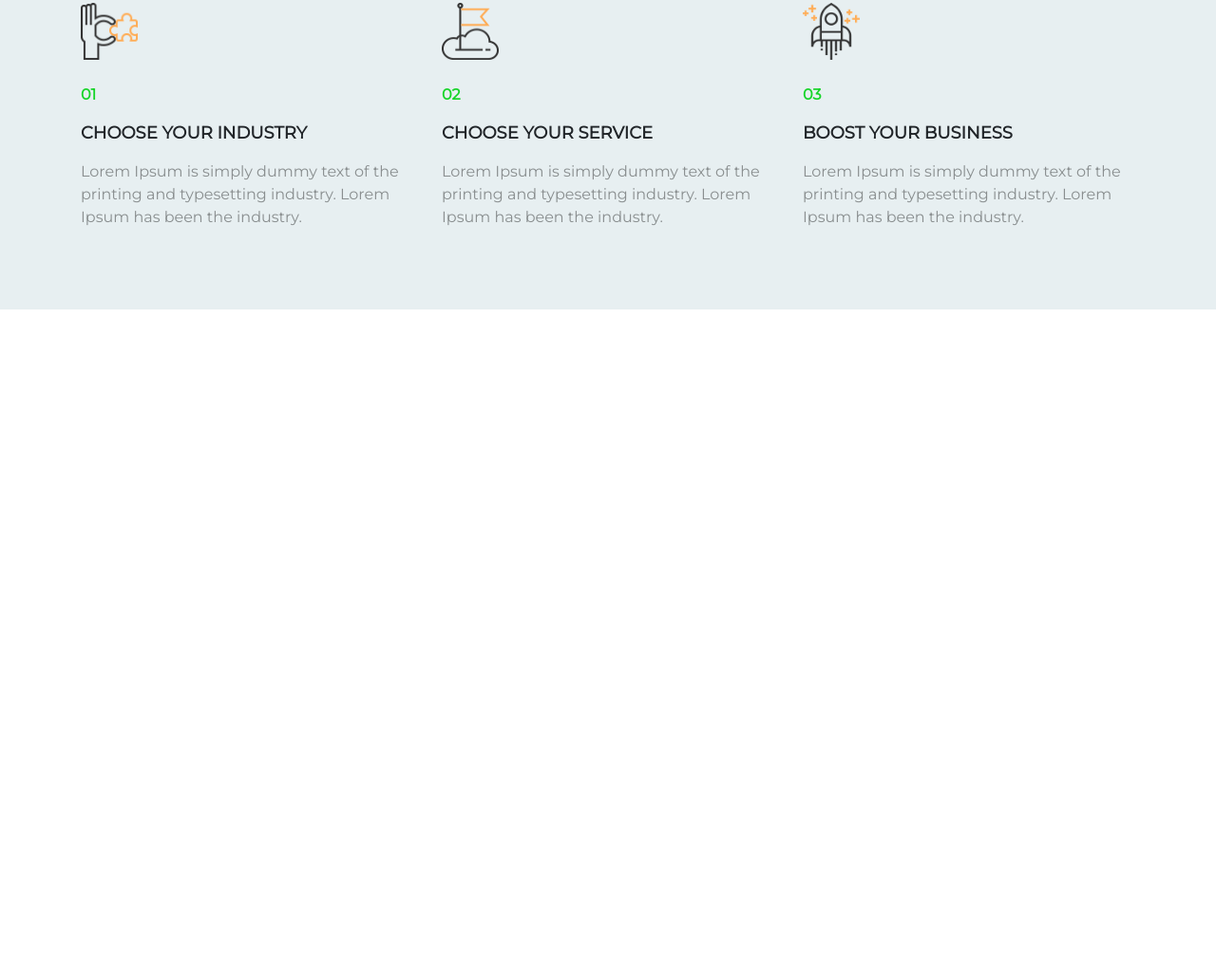
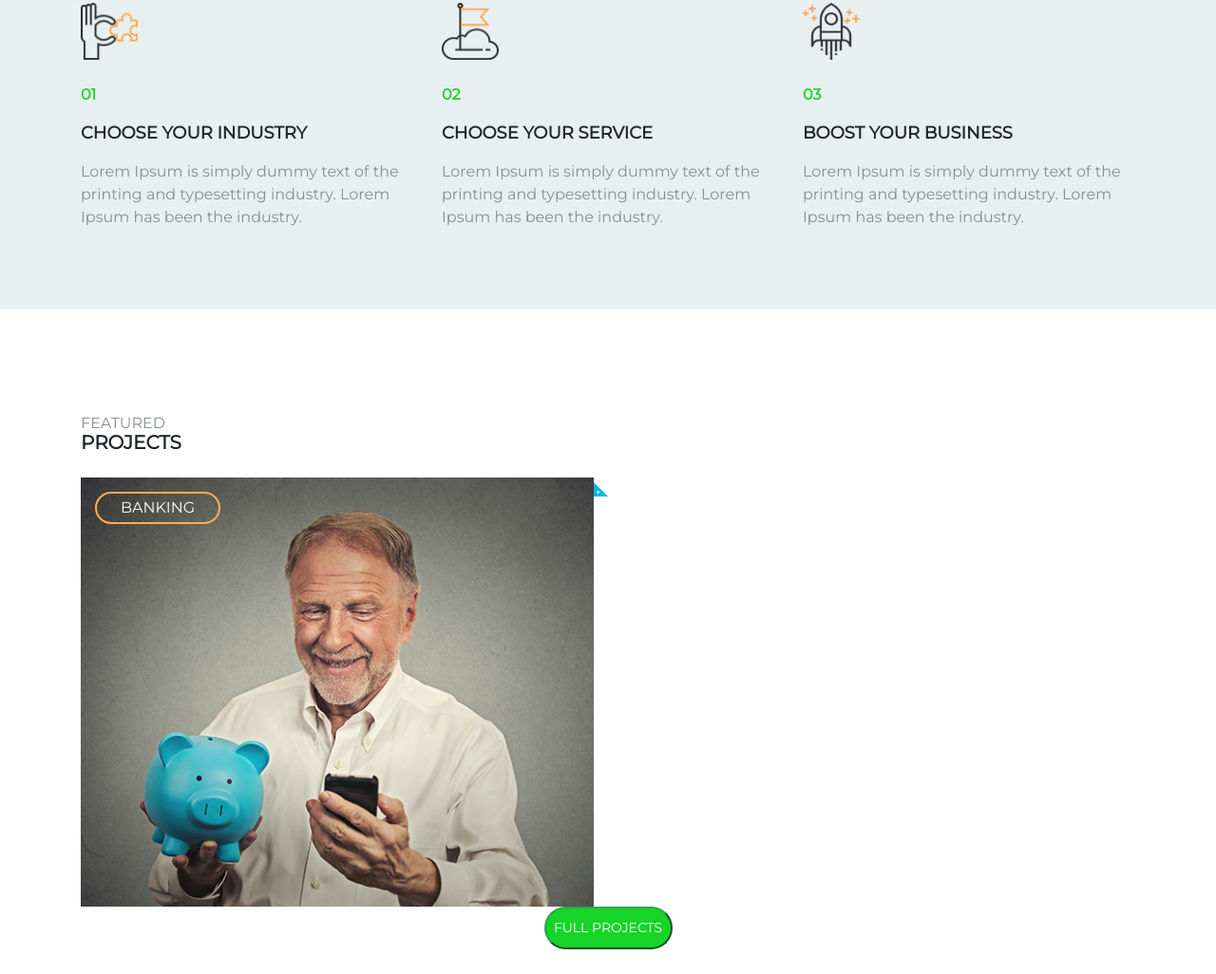
Before and after one commit to yakovina/consult_plus-1, a plain HTML site: page home/index.html in a window 1280 px wide. Shown: the part 1332-2358 px from the top of the page at 95% size. Before the commit the page ends 1658 px from the top, so only its background shows below. Drawn offline with nearby package versions, Linux system fonts and the light colour scheme.

Commit message:
started to build projects section

```diff
--- a/home/index.html
+++ b/home/index.html
@@ -81,7 +81,7 @@
                     <div class=about-us_description>About Us</div>
                     <div class="about-us__text">Lorem Ipsum is simply dummy text of the printing and typesetting industry. Lorem Ipsum has been the industry's
                         standard dummy text ever since the 1500s, when an unknown printer took a galley of type and scrambled</div>
-                    <button class='btn-success about-us__button'>READ MORE</button>
+                    <button class='btn-success success__button'>Read more</button>
                 </div>
             </div>
             <div class="col-6 d-flex justify-content-center align-items-center flex-column">
@@ -98,7 +98,7 @@
         <div class="container">
             <div class="row">
                 <div class="col-1">
-                    <div class="steps-title">
+                    <div class="section-title">
                         <span>Our</span>
                         <span>steps</span>
                     </div>
@@ -132,6 +132,28 @@
             </div>
         </div>
     </section>
+    <section class="projects bg-white">
+        <div class="container">
+            <div class="row">
+                <div class="col-1">
+                    <div class="section-title">
+                        <span>Featured</span>
+                        <span>projects</span>
+                    </div>
+                </div>
+            </div>
+            <div class="row">
+                <div class="col-6">
+                    <div class="label">Banking</div>
+                    <img src="img/grandpa.png" alt="grandpa">
+                    <div class="plus-sign"><img src="img/blue-plus.png" alt="+"></div>
+                </div>
+            </div>
+            <div class="row d-flex justify-content-center align-items-center">
+                <button class='btn-success success__button'>Full projects</button>
+            </div>
+        </div>
+    </section>
 
 
 
--- a/home/style.css
+++ b/home/style.css
@@ -6,6 +6,7 @@ body {
 :root {
 --grey-text-color: #898e8f;
 --green-color: #16d428;
+--orange-color: #ffac55;
 }
 
 .header {
@@ -25,7 +26,7 @@ body {
 }
 
 a.header__url:hover {
-  color: #ffac55 !important;
+  color: var(--orange-color)!important;
 }
 
 .header__block {
@@ -71,12 +72,16 @@ a.header__url:hover {
 .about-us__text {
     color: var(--grey-text-color);
 }
-.about-us__button {
+.success__button {
     background-color: var(--green-color);
     height: 45px;
     width: 135px;
     border-radius: 25px;
-    font-size: 15px;
+    font-size: 14px;
+    text-transform: uppercase;
+}
+.label {
+    border: 1px solid
 }
 
 img {
@@ -101,17 +106,17 @@ img {
     background-color: #e7eff1;
 }
 
-.steps-title {
+.section-title {
     text-transform: uppercase;
     line-height: 20px;
     margin-top: 110px;
     margin-bottom: 25px;
 }
 
-.steps-title > span:nth-of-type(1){
+.section-title > span:nth-of-type(1){
     color: var(--grey-text-color);
 }
-.steps-title > span:nth-of-type(2){
+.section-title > span:nth-of-type(2){
     font-weight: 700;
     font-size: 20px;
 }
@@ -138,3 +143,24 @@ img {
 .step__text {
     color: var(--grey-text-color);
 }
+
+.projects {
+    height: 700px;
+}
+.label{
+    display: inline-block;
+    position: absolute;
+    color: white;
+    border: 2px solid var(--orange-color);
+    border-radius: 105px;
+    line-height: 20px;
+    padding: 5px 25px 5px 25px;
+    margin: 15px 0 0 15px;
+    text-transform: uppercase;
+}
+
+.plus-sign{
+    display: inline-block;
+    position: absolute;
+
+}
```
Also changed, not shown: home/img/blue-plus.png (added), home/img/city.png (added), home/img/grandpa.png (added), home/img/orange-plus.png (added), home/img/table.png (added).
